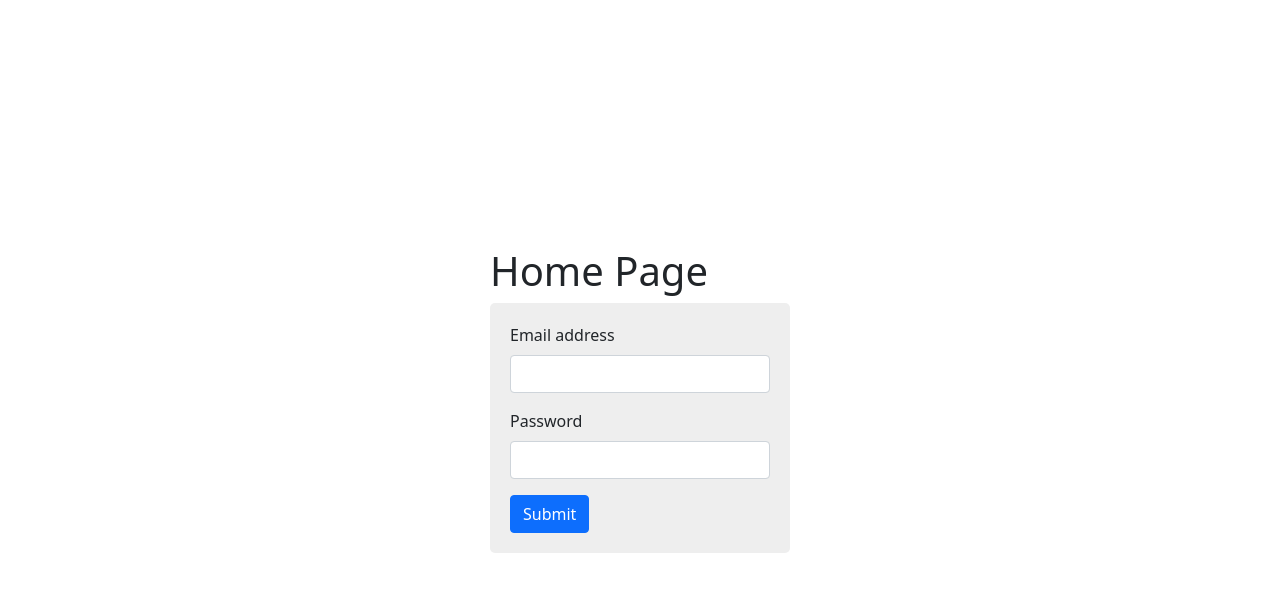
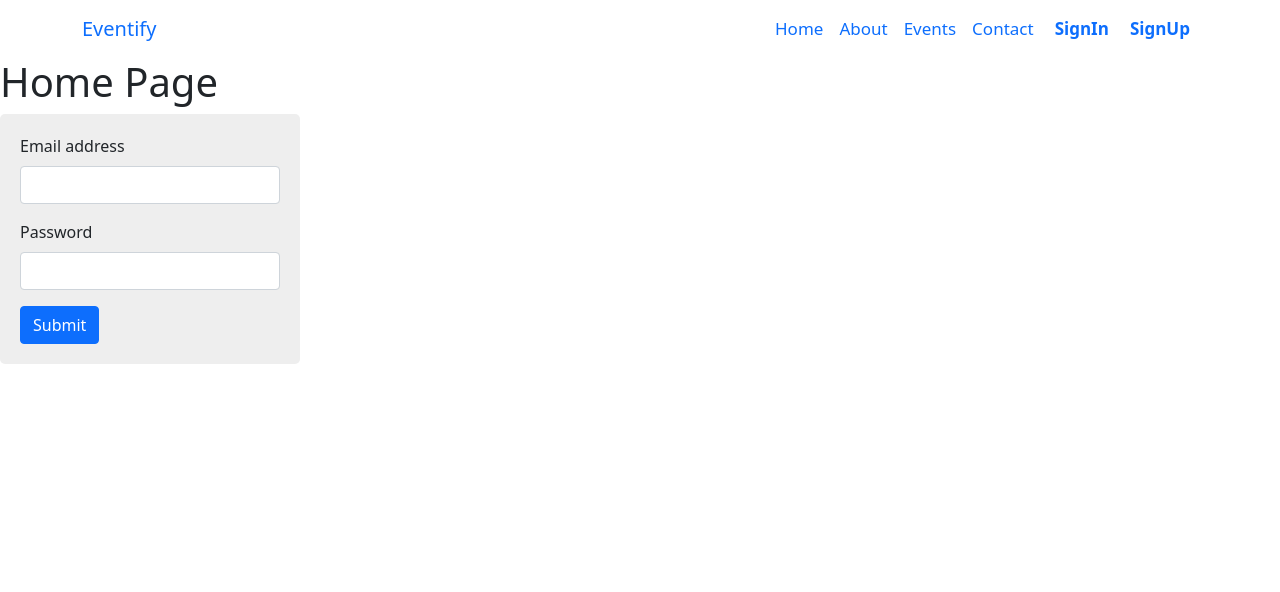
Before and after one commit to AhmedElSaeedTalat/Eventify-Platform, a React (Create React App) app in the folder front-end/: page /login in a window 1280 px wide. Shown: the top 592 px of the page. Built offline with nearby package versions, Linux system fonts and the light colour scheme.

Commit message:
Added Navbar component

```diff
--- a/front-end/src/App.js
+++ b/front-end/src/App.js
@@ -2,11 +2,13 @@
 import Login from "./components/Login/Login";
 import Signup from "./components/Signup/Signup";
 import "bootstrap/dist/css/bootstrap.min.css";
+import Navbar from "./components/Navbar/Navbar";
 import { Routes, Route } from "react-router-dom";
 
 function App() {
   return (
     <div className="App">
+      <Navbar />
       <h1>Home Page</h1>
       <Routes>
         <Route path="/login" element={<Login />} />
--- a/front-end/src/components/Login/Login.css
+++ b/front-end/src/components/Login/Login.css
@@ -1,10 +1,10 @@
-body {
+/* body {
   width: 100vw;
   height: 100vh;
   display: flex;
   justify-content: center;
   align-items: center;
-}
+} */
 
 .login-form {
   width: 300px;
--- /dev/null
+++ b/front-end/src/components/Navbar/Navbar.css
@@ -0,0 +1,9 @@
+nav .auth {
+  font-size: 19px;
+  font-weight: bold;
+  margin-left: 5px;
+}
+
+nav .nav-item {
+  font-size: 17px;
+}
--- /dev/null
+++ b/front-end/src/components/Navbar/Navbar.js
@@ -0,0 +1,63 @@
+import React from "react";
+import "./Navbar.css";
+
+function Navbar() {
+  return (
+    <>
+      <nav className="navbar navbar-expand-lg bg-body-tertiary">
+        <div className="container">
+          <a className="navbar-brand" href="/">
+            Eventify
+          </a>
+          <button
+            className="navbar-toggler"
+            type="button"
+            data-bs-toggle="collapse"
+            data-bs-target="#navbarSupportedContent"
+            aria-controls="navbarSupportedContent"
+            aria-expanded="false"
+            aria-label="Toggle navigation"
+          >
+            <span className="navbar-toggler-icon"></span>
+          </button>
+          <div className="collapse navbar-collapse" id="navbarSupportedContent">
+            <ul className="navbar-nav ms-auto mb-2 mb-lg-0">
+              <li className="nav-item">
+                <a className="nav-link active" aria-current="page" href="/">
+                  Home
+                </a>
+              </li>
+              <li className="nav-item">
+                <a className="nav-link" href="/about">
+                  About
+                </a>
+              </li>
+              <li className="nav-item">
+                <a className="nav-link" href="/about">
+                  Events
+                </a>
+              </li>
+              <li className="nav-item">
+                <a className="nav-link" href="/about">
+                  Contact
+                </a>
+              </li>
+              <li className="nav-item auth">
+                <a className="nav-link" href="/about">
+                  SignIn
+                </a>
+              </li>
+              <li className="nav-item auth">
+                <a className="nav-link" href="/about">
+                  SignUp
+                </a>
+              </li>
+            </ul>
+          </div>
+        </div>
+      </nav>
+    </>
+  );
+}
+
+export default Navbar;
--- a/front-end/src/components/Signup/Signup.css
+++ b/front-end/src/components/Signup/Signup.css
@@ -1,10 +1,10 @@
-body {
+/* body {
   width: 100vw;
   height: 100vh;
   display: flex;
   justify-content: center;
   align-items: center;
-}
+} */
 
 .signup-form {
   width: 300px;
```
